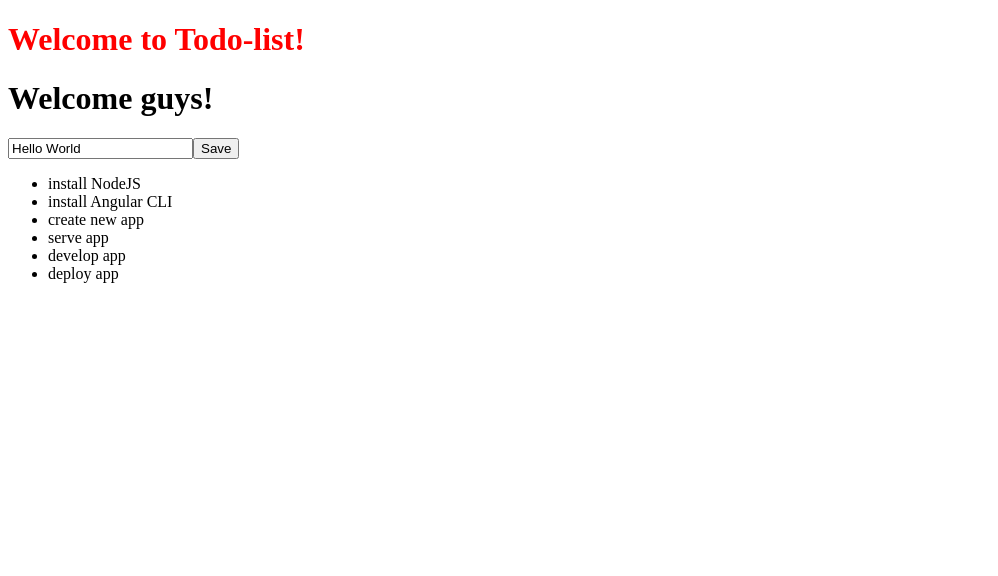
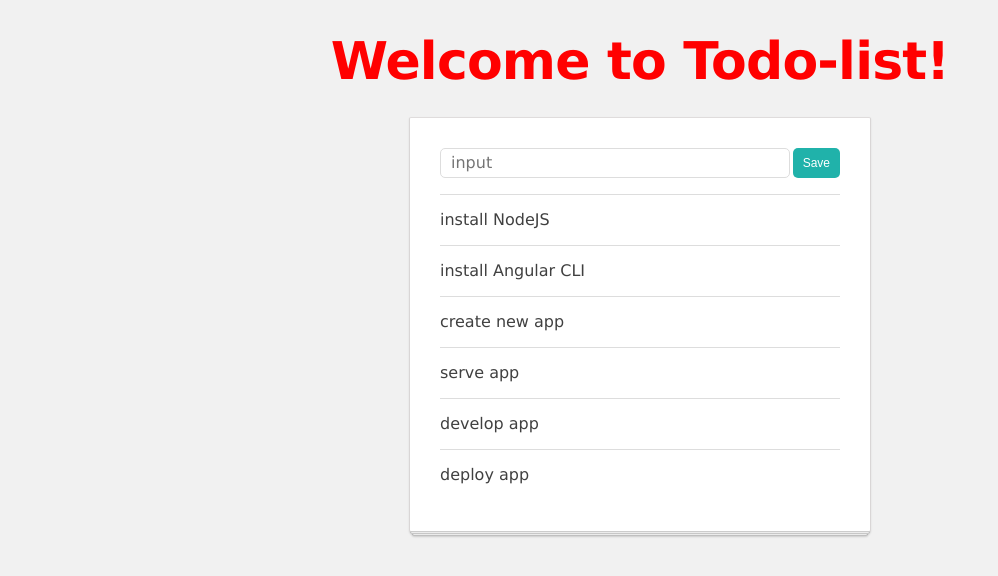
Before and after one commit to DangSauQuaKhu/todo-lists-angular, an Angular app: page / in a window 1280 px wide. Shown: the top 576 px of the page, without its empty margins (0-998 px from the left). Built offline with nearby package versions, Linux system fonts and the light colour scheme.

Commit message:
adding style

```diff
--- a/src/app/app.component.ts
+++ b/src/app/app.component.ts
@@ -2,7 +2,7 @@
 @Component({
   selector: 'app-root',
   template: `
-  <h1>
+  <h1 class="app-title">
     Welcome to {{ title }}!
   </h1>
   <app-list-manager></app-list-manager>
--- a/src/app/input-button-unit/input-button-unit.component.css
+++ b/src/app/input-button-unit/input-button-unit.component.css
@@ -0,0 +1,15 @@
+.todo-input {
+  padding: 4px 10px 4px;
+  font-size: 16px;
+  font-family: 'Lucida Grande', Verdana, sans-serif;
+  line-height: 20px;
+  border: solid 1px #dddddd;
+  border-radius: 5px;
+  flex-grow: 1;
+}
+
+:host(:not([hidden])) {
+  display: flex;
+  justify-content: space-between;
+  flex-grow: 1;
+}
--- a/src/app/input-button-unit/input-button-unit.component.ts
+++ b/src/app/input-button-unit/input-button-unit.component.ts
@@ -4,9 +4,9 @@
   selector: 'app-input-button-unit',
   template: `
 
-<input #inputElementValue [value]="title"
+<input class="todo-input" #inputElementValue placeholder="input"
   (keyup.enter)="submitValue($event.target.value)">
-<button (click)="submitValue(inputElementValue.value)">
+<button class="btn" (click)="submitValue(inputElementValue.value)">
   Save
 </button>
 `,
--- a/src/app/list-manager/list-manager.component.css
+++ b/src/app/list-manager/list-manager.component.css
@@ -0,0 +1,40 @@
+.todo-app {
+  position: relative;
+  width: 400px;
+  padding: 30px 30px 15px;
+  background: white;
+  border: 1px solid;
+  border-color: #dfdcdc #d9d6d6 #ccc;
+  border-radius: 2px;
+  -webkit-box-shadow: 0 1px 2px rgba(0, 0, 0, 0.1);
+  box-shadow: 0 1px 2px rgba(0, 0, 0, 0.1);
+  margin: 20px auto;
+}
+
+.todo-app::before,
+.todo-app::after {
+  content: '';
+  position: absolute;
+  z-index: -1;
+  height: 4px;
+  background: white;
+  border: 1px solid #ccc;
+  border-radius: 2px;
+}
+
+.todo-app::after {
+  bottom: -3px;
+  left: 0;
+  right: 0;
+  -webkit-box-shadow: 0 1px 2px rgba(0, 0, 0, 0.1);
+  box-shadow: 0 1px 2px rgba(0, 0, 0, 0.1);
+}
+
+.todo-app::before {
+  bottom: -5px;
+  left: 2px;
+  right: 2px;
+  border-color: #c4c4c4;
+  -webkit-box-shadow: 0 1px 2px rgba(0, 0, 0, 0.15);
+  box-shadow: 0 1px 2px rgba(0, 0, 0, 0.15);
+}
--- a/src/app/list-manager/list-manager.component.ts
+++ b/src/app/list-manager/list-manager.component.ts
@@ -4,15 +4,17 @@
 @Component({
   selector: 'app-list-manager',
   template: `
+  <div class="todo-app">
+    <app-input-button-unit (submit)="addItem($event)"></app-input-button-unit>
 
-  <h1 *ngIf="userLoggedIn">Welcome guys!</h1>
-  <app-input-button-unit (submit)= "addItem($event)"></app-input-button-unit>
-  <ul>
-  <li *ngFor="let TodoItem of todoList" >
-  <app-todo-item [item]= "TodoItem" ></app-todo-item>
-  </li>
-  </ul>
+    <ul>
+      <li *ngFor="let todoItem of todoList">
+        <app-todo-item [item]="todoItem"></app-todo-item>
+      </li>
+    </ul>
+  </div>
 `,
+  styleUrls: ['./list-manager.component.css'],
 })
 export class ListManagerComponent implements OnInit {
   constructor() {}
--- a/src/app/todo-item/todo-item.component.css
+++ b/src/app/todo-item/todo-item.component.css
@@ -0,0 +1,17 @@
+.todo-item {
+  padding: 10px 0;
+  border-top: solid 1px #ddd;
+  min-height: 30px;
+  line-height: 30px;
+  display: flex;
+}
+
+.todo-checkbox {
+  flex-shrink: 0;
+  margin: auto 1ex auto 0;
+}
+
+.todo-title {
+  flex-grow: 1;
+  padding-left: 11px;
+}
--- a/src/app/todo-item/todo-item.component.ts
+++ b/src/app/todo-item/todo-item.component.ts
@@ -3,7 +3,9 @@
 @Component({
   selector: 'app-todo-item',
   template: `
-     {{item.title}}
+  <div class="todo-item">
+  {{ item.title }}
+  </div>
   `,
   styleUrls: ['./todo-item.component.css'],
 })
--- a/src/styles.scss
+++ b/src/styles.scss
@@ -1 +1,60 @@
 /* You can add global styles to this file, and also import other style files */
+html,
+body,
+div,
+span,
+h1,
+p,
+ul,
+li {
+  padding: 0;
+  border: 0;
+  font: inherit;
+  vertical-align: baseline;
+}
+body {
+  background: #f1f1f1;
+  font-size: 16px;
+  line-height: 22px;
+  color: #404040;
+  font-family: 'Lucida Grande', Verdana, sans-serif;
+}
+
+ol,
+ul {
+  list-style: none;
+}
+
+.btn {
+  background: lightseagreen;
+  color: #fff;
+  padding: 3px 10px;
+  margin: 0 0 0 3px;
+  border: none;
+  border-radius: 5px;
+  font-size: 12px;
+  line-height: 24px;
+  cursor: pointer;
+  vertical-align: bottom;
+}
+
+.btn:hover {
+  background: lightslategrey;
+}
+
+.btn-red {
+  background: red;
+}
+
+.btn-red:hover {
+  background: darkred;
+}
+
+.app-title {
+  font-size: 52px;
+  line-height: 52px;
+  margin-bottom: 30px;
+  font-weight: bold;
+  text-align: center;
+  letter-spacing: -0.8px;
+}
```
